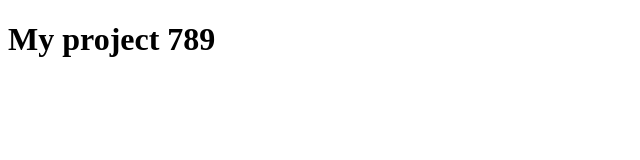
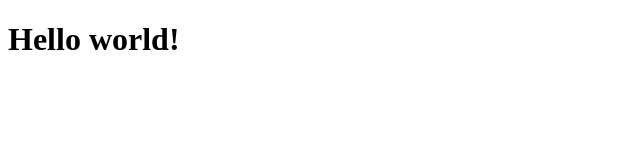
Before and after one commit to vova-myronenko/my-project, a plain HTML site: page index.html in a window 1280 px wide. Shown: the whole page, without its empty margins (0-640 px from the left). Drawn offline with Linux system fonts and the light colour scheme.

Commit message:
Hello world

```diff
--- a/index.html
+++ b/index.html
@@ -3,9 +3,9 @@
 <head>
   <meta charset="UTF-8">
   <meta name="viewport" content="width=device-width, initial-scale=1.0">
-  <title>My project</title>
+  <title>Hello world!</title>
 </head>
 <body>
-  <h1>My project 789</h1>
+  <h1>Hello world!</h1>
 </body>
 </html>
```
